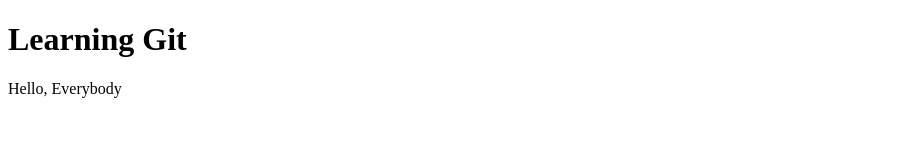
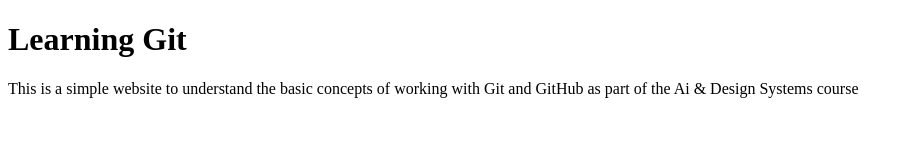
Before and after one commit to taruno2r/learn-git, a plain HTML site: page index.html in a window 1280 px wide. Shown: the whole page, without its empty margins (0-913 px from the left). Drawn offline with Linux system fonts and the light colour scheme.

Commit message:
Add simple website description

```diff
--- a/index.html
+++ b/index.html
@@ -7,6 +7,6 @@
 </head>
 <body>
     <h1>Learning Git</h1>
-    <p>Hello, Everybody</p>
+    <p>This is a simple website to understand the basic concepts of working with Git and GitHub as part of the Ai & Design Systems course</p>
 </body>
 </html>
```
